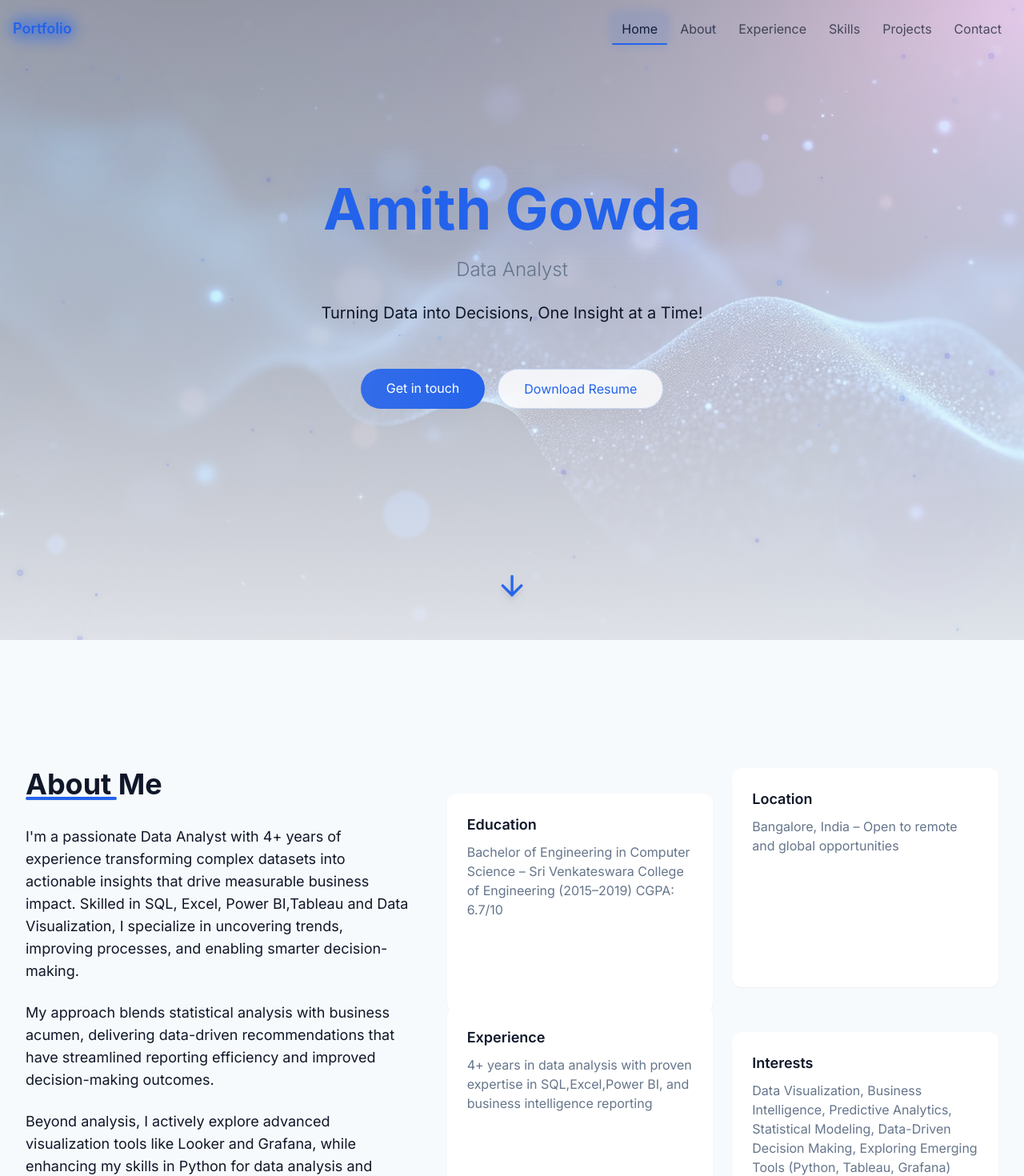
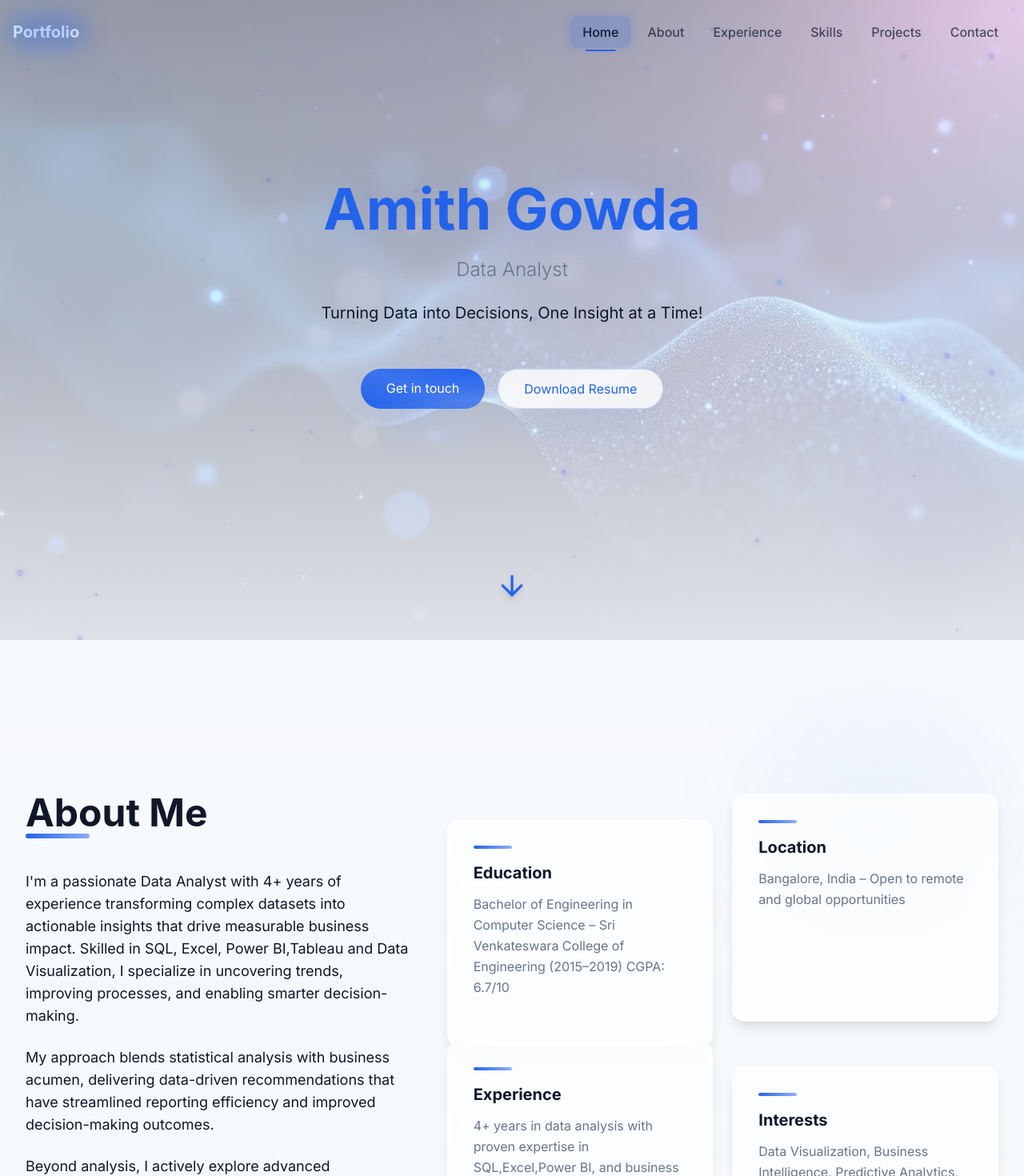
Before and after one commit to AmithGowda04/amithgowdaportfolio, a React (Vite) app: page / in a window 1280 px wide. Shown: the top 1470 px of the page at 80% size. Built offline with nearby package versions, Linux system fonts and the light colour scheme.

Commit message:
Implement suggested design improvements

```diff
--- a/src/components/About.tsx
+++ b/src/components/About.tsx
@@ -3,16 +3,24 @@ import React from "react";
 import { cn } from "@/lib/utils";
 
 const AboutCard = ({ title, content, className }: { title: string; content: string; className?: string }) => (
-  <div className={cn("glass-card p-6 transition-all duration-default hover:shadow-md", className)}>
-    <h3 className="text-lg font-semibold mb-2">{title}</h3>
-    <p className="text-muted-foreground">{content}</p>
+  <div className={cn("glass-card p-8 group", className)}>
+    <div className="absolute inset-0 bg-gradient-to-br from-primary/5 to-transparent opacity-0 group-hover:opacity-100 transition-opacity duration-500 rounded-2xl" />
+    <div className="relative">
+      <div className="w-12 h-1 bg-gradient-to-r from-primary to-primary/50 rounded-full mb-4" />
+      <h3 className="text-xl font-bold mb-3 text-foreground">{title}</h3>
+      <p className="text-muted-foreground leading-relaxed">{content}</p>
+    </div>
   </div>
 );
 
 const About = () => {
   return (
-    <section id="about" className="py-20 relative overflow-hidden">
-      <div className="section-container">
+    <section id="about" className="py-24 relative overflow-hidden bg-gradient-to-b from-background via-secondary/20 to-background">
+      {/* Decorative elements */}
+      <div className="absolute top-20 right-10 w-72 h-72 bg-primary/5 rounded-full blur-3xl" />
+      <div className="absolute bottom-20 left-10 w-96 h-96 bg-accent/5 rounded-full blur-3xl" />
+
+      <div className="section-container relative">
         <div className="grid grid-cols-1 lg:grid-cols-12 gap-12">
           <div className="lg:col-span-5">
             <h2 className="section-title animate-fade-up" style={{ animationDelay: "0.1s" }}>
--- a/src/components/Contact.tsx
+++ b/src/components/Contact.tsx
@@ -15,27 +15,31 @@ const ContactCard = ({
 }) => (
   <a
     href={link}
-    className="glass-card p-6 flex flex-col items-center text-center group cursor-pointer transition-all duration-300 premium-shadow hover:translate-y-[-5px]"
+    className="glass-card p-8 flex flex-col items-center text-center group cursor-pointer"
     target={link?.startsWith("http") ? "_blank" : undefined}
     rel={link?.startsWith("http") ? "noopener noreferrer" : undefined}
   >
-    <div className="w-16 h-16 rounded-full bg-accent flex items-center justify-center mb-4">
-      <Icon className="w-7 h-7 text-primary group-hover:scale-110 transition-transform duration-300" />
+    <div className="w-20 h-20 rounded-2xl bg-gradient-to-br from-primary/10 to-primary/5 flex items-center justify-center mb-5 group-hover:scale-110 transition-transform duration-300">
+      <Icon className="w-8 h-8 text-primary" />
     </div>
-    <h3 className="text-xl font-semibold mb-1">{title}</h3>
-    <p className="text-muted-foreground">{content}</p>
+    <h3 className="text-xl font-bold mb-2">{title}</h3>
+    <p className="text-muted-foreground text-sm">{content}</p>
   </a>
 );
 
 const Contact = () => {
   return (
-    <section id="contact" className="py-20 bg-section-gradient">
-      <div className="section-container">
+    <section id="contact" className="py-24 bg-gradient-to-b from-secondary/30 to-background relative overflow-hidden">
+      {/* Decorative elements */}
+      <div className="absolute top-10 left-10 w-96 h-96 bg-primary/5 rounded-full blur-3xl" />
+      <div className="absolute bottom-10 right-10 w-80 h-80 bg-accent/5 rounded-full blur-3xl" />
+
+      <div className="section-container relative">
         <h2 className="section-title">
           Get In Touch
         </h2>
 
-        <div className="grid grid-cols-1 md:grid-cols-2 lg:grid-cols-4 gap-8 mb-12 max-w-6xl mx-auto">
+        <div className="grid grid-cols-1 md:grid-cols-2 lg:grid-cols-4 gap-8 mb-16 max-w-6xl mx-auto">
           <ContactCard
             icon={Mail}
             title="Email"
@@ -65,8 +69,8 @@ const Contact = () => {
           />
         </div>
 
-        <div className="text-center max-w-2xl mx-auto bg-white/50 p-8 rounded-2xl premium-shadow backdrop-blur-sm">
-          <p className="text-lg text-foreground">
+        <div className="text-center max-w-2xl mx-auto glass-card p-10">
+          <p className="text-lg text-foreground leading-relaxed">
             I'm currently available for full-time data analyst positions.
             Feel free to reach out if you'd like to discuss how my data analysis skills can help your organization
             make better data-driven decisions.
--- a/src/components/Experience.tsx
+++ b/src/components/Experience.tsx
@@ -96,13 +96,16 @@ const ExperienceItem = ({ item, index }: { item: ExperienceItem; index: number }
 
 const Experience = () => {
   return (
-    <section id="experience" className="py-20 bg-secondary/30">
-      <div className="section-container">
+    <section id="experience" className="py-24 bg-gradient-to-b from-secondary/20 via-background to-secondary/30 relative overflow-hidden">
+      {/* Decorative elements */}
+      <div className="absolute top-20 right-20 w-80 h-80 bg-primary/5 rounded-full blur-3xl" />
+
+      <div className="section-container relative">
         <h2 className="section-title animate-fade-up">
           Work Experience
         </h2>
 
-        <div className="max-w-3xl mx-auto mt-16">
+        <div className="max-w-4xl mx-auto mt-16">
           {experiences.map((experience, index) => (
             <ExperienceItem
               key={index}
--- a/src/components/Navbar.tsx
+++ b/src/components/Navbar.tsx
@@ -64,17 +64,20 @@ const Navbar = () => {
   return (
     <header
       className={cn(
-        "fixed top-0 left-0 right-0 z-50 py-4 transition-all duration-300",
+        "fixed top-0 left-0 right-0 z-50 transition-all duration-500",
         scrolled ?
-          "bg-white/80 backdrop-blur-lg shadow-sm" :
-          "bg-transparent"
+          "bg-white/80 backdrop-blur-xl shadow-lg border-b border-white/20 py-3" :
+          "bg-transparent py-5"
       )}
     >
       <div className="container mx-auto px-4 flex justify-between items-center">
-        <div className="text-lg font-display font-semibold">
-          <span className="text-primary relative">
+        <div className="text-xl font-display font-bold">
+          <span className={cn(
+            "relative transition-colors duration-300",
+            scrolled ? "text-primary" : "text-white"
+          )}>
             Portfolio
-            <span className="absolute -inset-1 rounded-full blur opacity-30 bg-primary animate-pulse" style={{ animationDuration: '3s' }}></span>
+            <span className="absolute -inset-2 rounded-full blur-lg opacity-20 bg-primary animate-pulse" style={{ animationDuration: '3s' }}></span>
           </span>
         </div>
 
--- a/src/index.css
+++ b/src/index.css
@@ -48,7 +48,42 @@
   }
 
   .dark {
-    /* ... keep existing code (dark theme definitions) */
+    --background: 222 47% 11%;
+    --foreground: 210 40% 98%;
+
+    --card: 222 47% 11%;
+    --card-foreground: 210 40% 98%;
+
+    --popover: 222 47% 11%;
+    --popover-foreground: 210 40% 98%;
+
+    --primary: 221 83% 53%;
+    --primary-foreground: 210 40% 98%;
+
+    --secondary: 217 33% 17%;
+    --secondary-foreground: 210 40% 98%;
+
+    --muted: 217 33% 17%;
+    --muted-foreground: 215 20% 65%;
+
+    --accent: 217 33% 17%;
+    --accent-foreground: 210 40% 98%;
+
+    --destructive: 0 63% 31%;
+    --destructive-foreground: 210 40% 98%;
+
+    --border: 217 33% 17%;
+    --input: 217 33% 17%;
+    --ring: 221 83% 53%;
+
+    --sidebar-background: 240 6% 10%;
+    --sidebar-foreground: 240 5% 90%;
+    --sidebar-primary: 224 71% 60%;
+    --sidebar-primary-foreground: 0 0% 100%;
+    --sidebar-accent: 240 4% 16%;
+    --sidebar-accent-foreground: 240 5% 90%;
+    --sidebar-border: 240 4% 16%;
+    --sidebar-ring: 217 91% 60%;
   }
 }
 
@@ -69,16 +104,16 @@
 /* Custom classes */
 @layer components {
   .section-container {
-    @apply max-w-7xl mx-auto px-4 sm:px-6 lg:px-8 py-20;
+    @apply max-w-7xl mx-auto px-4 sm:px-6 lg:px-8 py-24;
   }
 
   .section-title {
-    @apply text-3xl md:text-4xl font-display font-bold mb-8 relative inline-block;
+    @apply text-4xl md:text-5xl font-display font-bold mb-12 relative inline-block;
   }
 
   .section-title::after {
     content: '';
-    @apply absolute bottom-0 left-0 w-2/3 h-1 bg-primary rounded-full shadow-sm;
+    @apply absolute -bottom-2 left-0 w-20 h-1.5 bg-gradient-to-r from-primary to-primary/50 rounded-full;
   }
 
   .text-balance {
@@ -86,27 +121,56 @@
   }
 
   .glass-card {
-    @apply bg-white/90 backdrop-blur-sm border border-white/50 rounded-xl shadow-sm hover:shadow-md transition-all duration-300;
+    @apply bg-white/70 backdrop-blur-md border border-white/60 rounded-2xl shadow-lg hover:shadow-2xl hover:border-primary/20 transition-all duration-500 hover:-translate-y-1;
+  }
+
+  .dark .glass-card {
+    @apply bg-card/50 border-white/10 hover:border-primary/30;
   }
 
   .nav-item {
-    @apply relative px-3 py-2 opacity-70 hover:opacity-100 transition-all duration-300;
+    @apply relative px-4 py-2 text-foreground/70 hover:text-foreground font-medium transition-all duration-300 rounded-lg hover:bg-primary/5;
   }
 
   .nav-item-active {
-    @apply opacity-100;
+    @apply text-foreground bg-primary/10;
   }
 
   .nav-item-active::after {
     content: '';
-    @apply absolute bottom-0 left-0 w-full h-0.5 bg-primary rounded-full;
+    @apply absolute -bottom-1 left-1/2 -translate-x-1/2 w-1/2 h-0.5 bg-primary rounded-full;
   }
 
   .premium-shadow {
-    @apply shadow-[0_10px_40px_-15px_rgba(0,0,0,0.1)];
+    box-shadow: 0 20px 60px -15px rgba(59, 130, 246, 0.3);
   }
 
   .premium-gradient {
-    @apply bg-gradient-to-r from-primary/90 to-primary;
+    @apply bg-gradient-to-br from-primary via-primary to-primary/80 relative overflow-hidden;
+  }
+
+  .premium-gradient::before {
+    content: '';
+    @apply absolute inset-0 bg-gradient-to-tr from-transparent via-white/10 to-transparent;
+  }
+
+  .floating {
+    animation: floating 3s ease-in-out infinite;
+  }
+
+  @keyframes floating {
+    0%, 100% { transform: translateY(0px); }
+    50% { transform: translateY(-10px); }
+  }
+
+  .scroll-reveal {
+    opacity: 0;
+    transform: translateY(30px);
+    transition: opacity 0.6s ease-out, transform 0.6s ease-out;
+  }
+
+  .scroll-reveal.visible {
+    opacity: 1;
+    transform: translateY(0);
   }
 }
```
Also changed, not shown: src/components/Footer.tsx (+11 -10 lines), src/components/Skills.tsx (+55 -11 lines).
